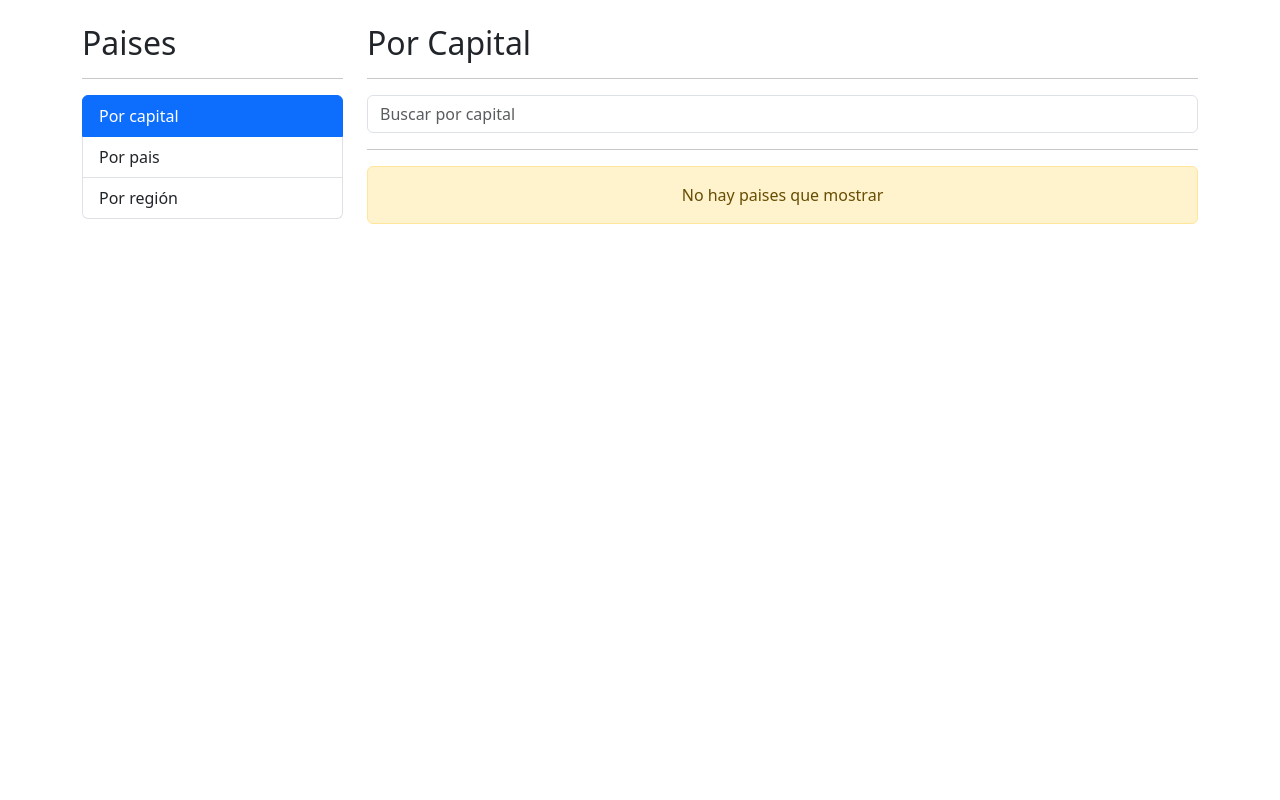
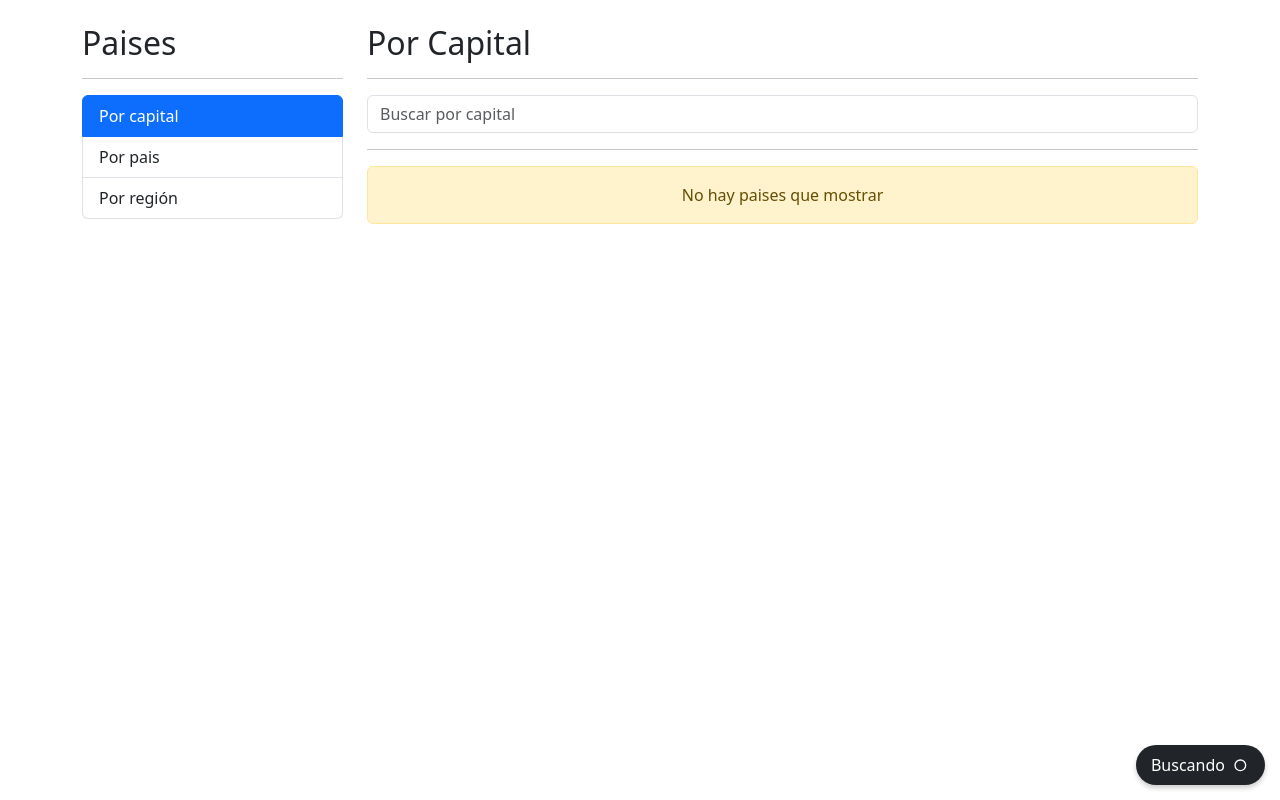
Before and after one commit to AngelIpina12/country-app, an Angular app: page /countries/by-capital in a window 1280 px wide. Built offline with nearby package versions, Linux system fonts and the light colour scheme.

Commit message:
Creacion de componente loading spinner para pantalla de carga en servicio

```diff
--- a/src/app/countries/pages/by-capital-page/by-capital-page.component.html
+++ b/src/app/countries/pages/by-capital-page/by-capital-page.component.html
@@ -10,6 +10,7 @@
 <div class="row">
   <div class="col">
     <hr>
+    <shared-loading-spinner></shared-loading-spinner>
     <countries-country-table [countries]="countries"></countries-country-table>
   </div>
 </div>
--- /dev/null
+++ b/src/app/shared/components/loading-spinner/loading-spinner.component.css
@@ -0,0 +1,16 @@
+.spinner-container{
+  align-items: center;
+  background-color: black;
+  border-radius: 20px;
+  bottom: 15px;
+  color: white;
+  display: flex;
+  padding: 5px 10px;
+  position: fixed;
+  right: 15px;
+  box-shadow: 0px 3px 5px rgba(0, 0, 0, 0.2);
+}
+
+span{
+  margin-left: 5px;
+}
--- /dev/null
+++ b/src/app/shared/components/loading-spinner/loading-spinner.component.html
@@ -0,0 +1,46 @@
+<div class="spinner-container bg-dark">
+  <span>Buscando</span>
+  <!-- By Sam Herbert (@sherb), for everyone. More @ http://goo.gl/7AJzbL -->
+<svg width="30" height="30" viewBox="0 0 45 45" xmlns="http://www.w3.org/2000/svg" stroke="#fff">
+  <g fill="none" fill-rule="evenodd" transform="translate(1 1)" stroke-width="2">
+      <circle cx="22" cy="22" r="6" stroke-opacity="0">
+          <animate attributeName="r"
+               begin="1.5s" dur="3s"
+               values="6;22"
+               calcMode="linear"
+               repeatCount="indefinite" />
+          <animate attributeName="stroke-opacity"
+               begin="1.5s" dur="3s"
+               values="1;0" calcMode="linear"
+               repeatCount="indefinite" />
+          <animate attributeName="stroke-width"
+               begin="1.5s" dur="3s"
+               values="2;0" calcMode="linear"
+               repeatCount="indefinite" />
+      </circle>
+      <circle cx="22" cy="22" r="6" stroke-opacity="0">
+          <animate attributeName="r"
+               begin="3s" dur="3s"
+               values="6;22"
+               calcMode="linear"
+               repeatCount="indefinite" />
+          <animate attributeName="stroke-opacity"
+               begin="3s" dur="3s"
+               values="1;0" calcMode="linear"
+               repeatCount="indefinite" />
+          <animate attributeName="stroke-width"
+               begin="3s" dur="3s"
+               values="2;0" calcMode="linear"
+               repeatCount="indefinite" />
+      </circle>
+      <circle cx="22" cy="22" r="8">
+          <animate attributeName="r"
+               begin="0s" dur="1.5s"
+               values="6;1;2;3;4;5;6"
+               calcMode="linear"
+               repeatCount="indefinite" />
+      </circle>
+  </g>
+</svg>
+
+</div>
--- a/src/app/shared/shared.module.ts
+++ b/src/app/shared/shared.module.ts
@@ -5,6 +5,7 @@
 import { AboutPageComponent } from './pages/about-page/about-page.component';
 import { ContactPageComponent } from './pages/contact-page/contact-page.component';
 import { HomePageComponent } from './pages/home-page/home-page.component';
+import { LoadingSpinnerComponent } from './components/loading-spinner/loading-spinner.component';
 import { SearchBoxComponent } from './components/search-box/search-box.component';
 import { SidebarComponent } from './components/sidebar/sidebar.component';
 
@@ -15,6 +16,7 @@
     AboutPageComponent,
     ContactPageComponent,
     HomePageComponent,
+    LoadingSpinnerComponent,
     SearchBoxComponent,
     SidebarComponent,
 
@@ -27,6 +29,7 @@
     AboutPageComponent,
     ContactPageComponent,
     HomePageComponent,
+    LoadingSpinnerComponent,
     SearchBoxComponent,
     SidebarComponent,
   ]
```
Also changed, not shown: src/app/shared/components/loading-spinner/loading-spinner.component.ts (added, +10 -0 lines).
